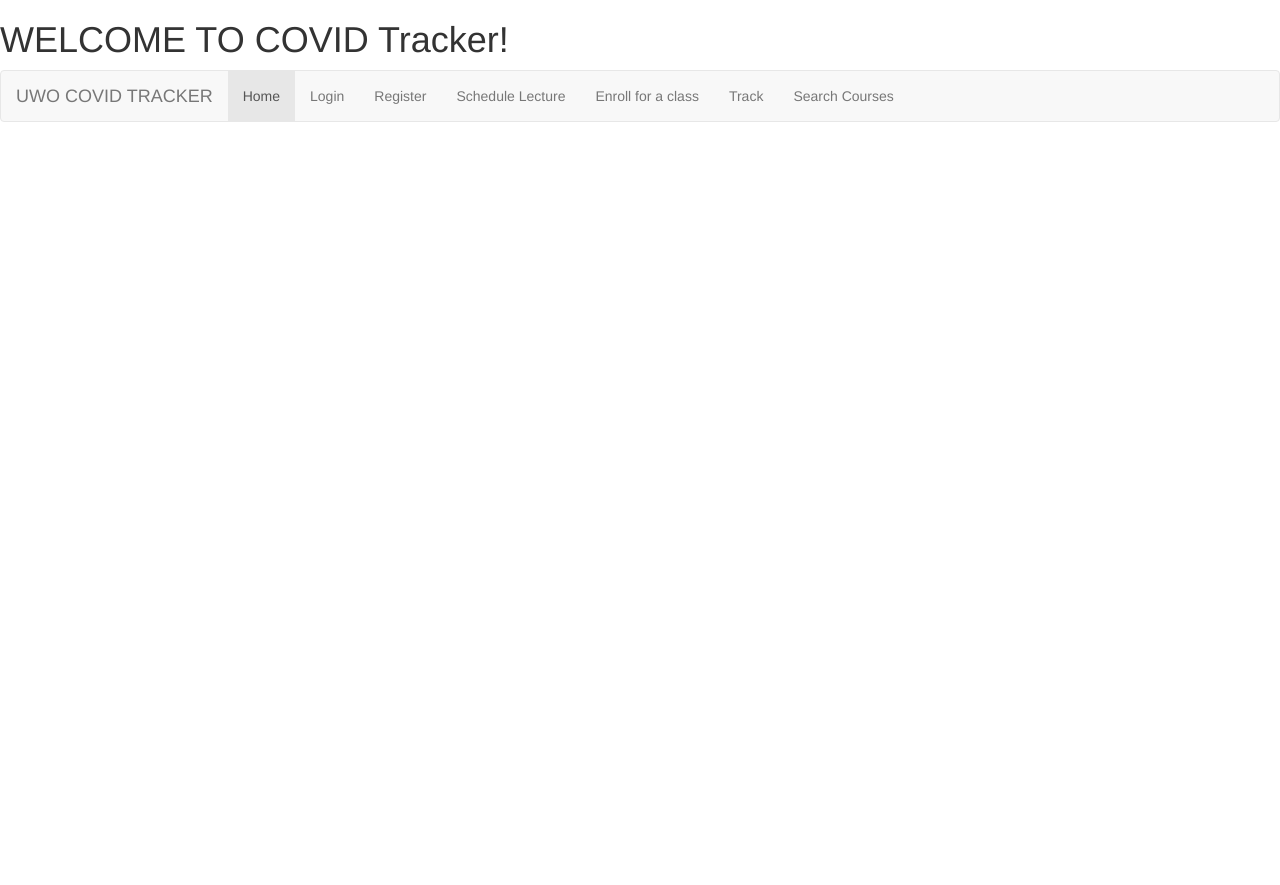
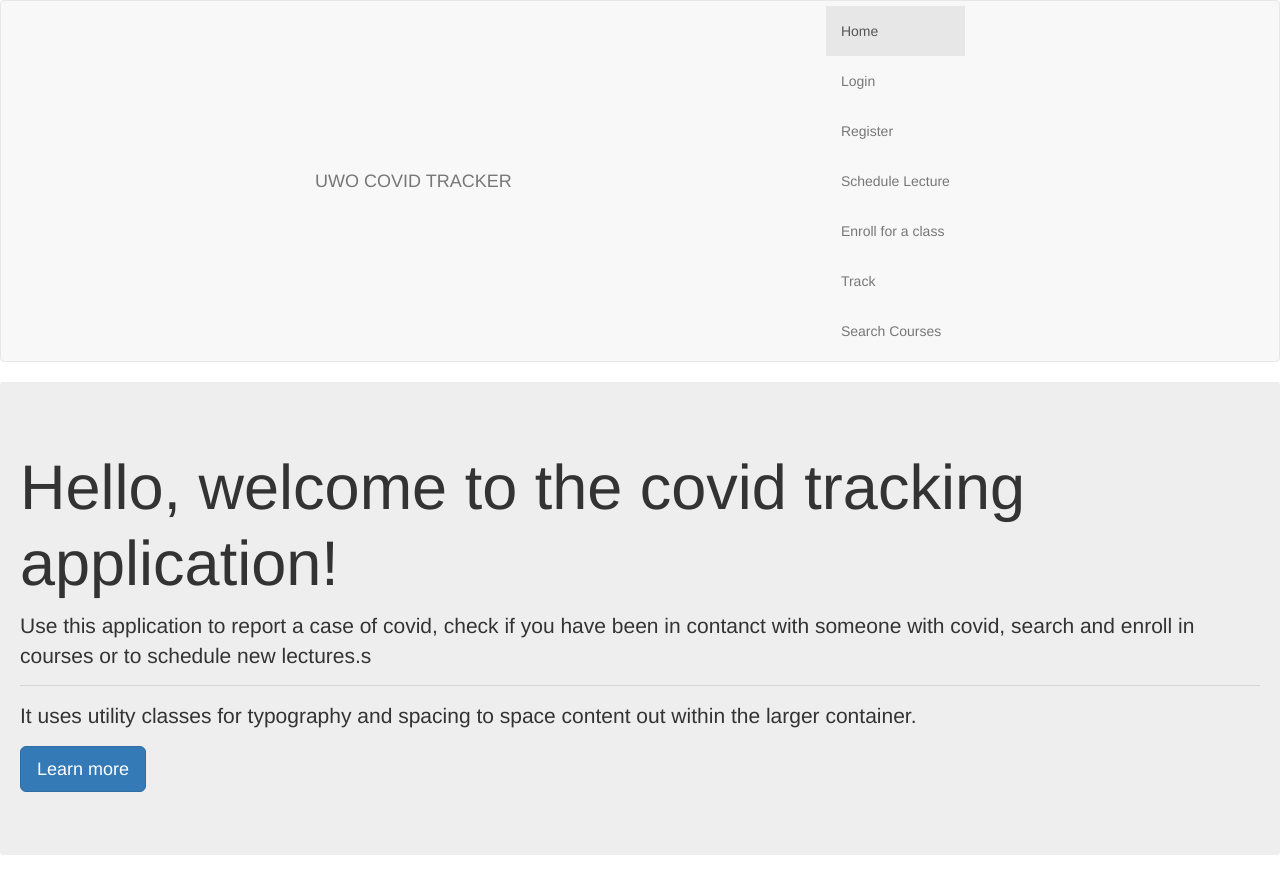
Before and after one commit to EricKogut/SQL-Covid-Application, an Angular app in the folder assignment4/frontend/covid-tracker/: page /home in a window 1280 px wide. Before the commit this address led to /. Before the commit the page ends 800 px from the top, so only its background shows below. Built offline with nearby package versions, Linux system fonts and the light colour scheme.

Commit message:
Small Frontend Changes

```diff
--- a/assignment4/frontend/covid-tracker/angular.json
+++ b/assignment4/frontend/covid-tracker/angular.json
@@ -24,9 +24,13 @@
               "src/assets"
             ],
             "styles": [
-              "src/styles.css"
+              "src/styles.css",
+              "node_modules/bootstrap/dist/css/bootstrap.min.css"
             ],
-            "scripts": []
+            "scripts": [
+              "node_modules/jquery/dist/jquery.min.js",
+              "node_modules/bootstrap/dist/js/bootstrap.min.js"
+            ]
           },
           "configurations": {
             "production": {
--- a/assignment4/frontend/covid-tracker/package.json
+++ b/assignment4/frontend/covid-tracker/package.json
@@ -12,14 +12,19 @@
   "private": true,
   "dependencies": {
     "@angular/animations": "~10.2.0",
+    "@angular/cdk": "^11.0.1",
     "@angular/common": "~10.2.0",
     "@angular/compiler": "~10.2.0",
     "@angular/core": "~10.2.0",
     "@angular/forms": "~10.2.0",
+    "@angular/material": "^11.0.1",
     "@angular/platform-browser": "~10.2.0",
     "@angular/platform-browser-dynamic": "~10.2.0",
     "@angular/router": "~10.2.0",
+    "bootstrap": "^4.5.3",
+    "hammerjs": "^2.0.8",
     "httpclient": "^0.1.0",
+    "jquery": "^3.5.1",
     "rxjs": "~6.6.0",
     "tslib": "^2.0.0",
     "zone.js": "~0.10.2"
--- a/assignment4/frontend/covid-tracker/src/app/app.component.html
+++ b/assignment4/frontend/covid-tracker/src/app/app.component.html
@@ -1,3 +1,3 @@
-<h1>WELCOME TO COVID Tracker!</h1>
+
 <app-navigation></app-navigation>
 <router-outlet></router-outlet>
--- a/assignment4/frontend/covid-tracker/src/app/app.module.ts
+++ b/assignment4/frontend/covid-tracker/src/app/app.module.ts
@@ -8,8 +8,8 @@ import { DashboardComponent } from './dashboard/dashboard.component';
 import { ScheduleLecturesComponent } from './schedule-lectures/schedule-lectures.component';
 import { NavigationComponent } from './navigation/navigation.component';
 import {RouterModule } from '@angular/router';
+import { LandingComponent } from './landing/landing.component';
 import { SearchComponent } from './search/search.component';
-
 @NgModule({
   declarations: [
     AppComponent,
@@ -26,7 +26,9 @@ import { SearchComponent } from './search/search.component';
     RouterModule.forRoot([
       {path: 'schedule', component: ScheduleLecturesComponent },
       {path: 'login', component: DashboardComponent },
-      {path: 'search', component: SearchComponent}
+      {path: 'search', component: SearchComponent},
+      {path: 'home', component: LandingComponent },
+
     ])
   ],
   providers: [],
--- /dev/null
+++ b/assignment4/frontend/covid-tracker/src/app/landing/landing.component.html
@@ -0,0 +1,11 @@
+<div class="jumbotron">
+  <h1 class="display-4">Hello, welcome to the covid tracking application!</h1>
+  <p class="lead">Use this application to report a case of covid, check if you have been in contanct with
+    someone with covid, search and enroll in courses or to schedule new lectures.s
+  </p>
+  <hr class="my-4">
+  <p>It uses utility classes for typography and spacing to space content out within the larger container.</p>
+  <p class="lead">
+    <a class="btn btn-primary btn-lg" href="#" role="button">Learn more</a>
+  </p>
+</div>
--- /dev/null
+++ b/assignment4/frontend/covid-tracker/src/app/landing/landing.component.ts
@@ -0,0 +1,15 @@
+import { Component, OnInit } from '@angular/core';
+
+@Component({
+  selector: 'app-landing',
+  templateUrl: './landing.component.html',
+  styleUrls: ['./landing.component.css']
+})
+export class LandingComponent implements OnInit {
+
+  constructor() { }
+
+  ngOnInit(): void {
+  }
+
+}
--- a/assignment4/frontend/covid-tracker/src/styles.css
+++ b/assignment4/frontend/covid-tracker/src/styles.css
@@ -1 +1,2 @@
 /* You can add global styles to this file, and also import other style files */
+@import "~@angular/material/prebuilt-themes/indigo-pink.css";
```
Also changed, not shown: assignment4/frontend/covid-tracker/src/app/landing/landing.component.css (added), 2 other files (tests, documents, lock files or other folders).
